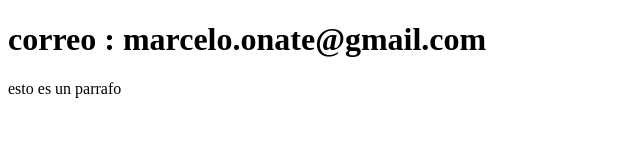
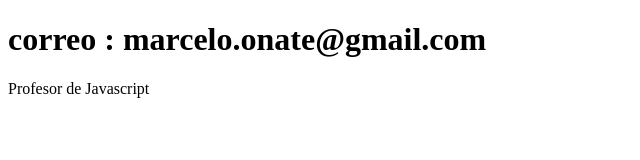
Before and after one commit to mhonate/sistema-de-registro, a plain HTML site: page contacto.html in a window 1280 px wide. Shown: the full height of the page, 0-640 px from the left. Drawn offline with Linux system fonts and the light colour scheme.

Commit message:
se actualiza en contacto

```diff
--- a/contacto.html
+++ b/contacto.html
@@ -7,6 +7,6 @@
 </head>
 <body>
     <h1>correo : marcelo.onate@gmail.com</h1>
-    <p>esto es un parrafo</p>
+    <p>Profesor de Javascript</p>
 </body>
 </html>
```
